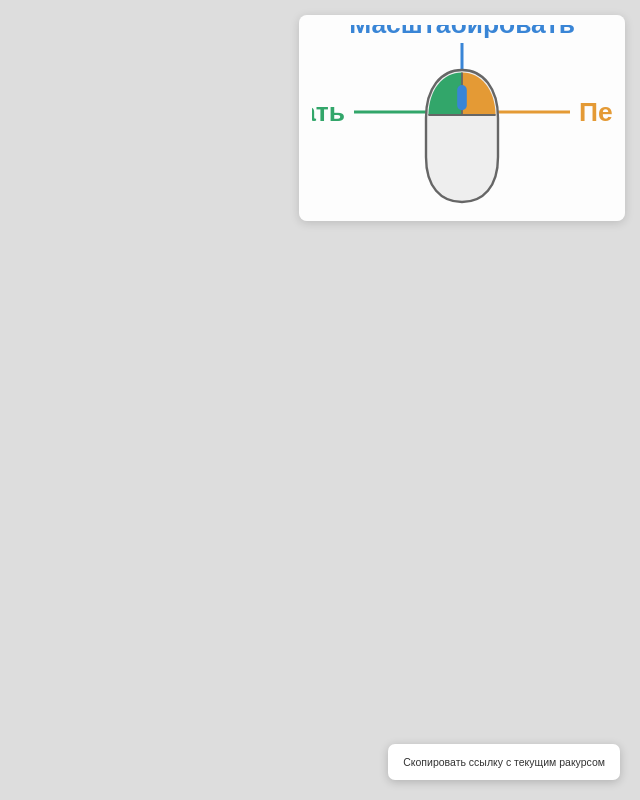
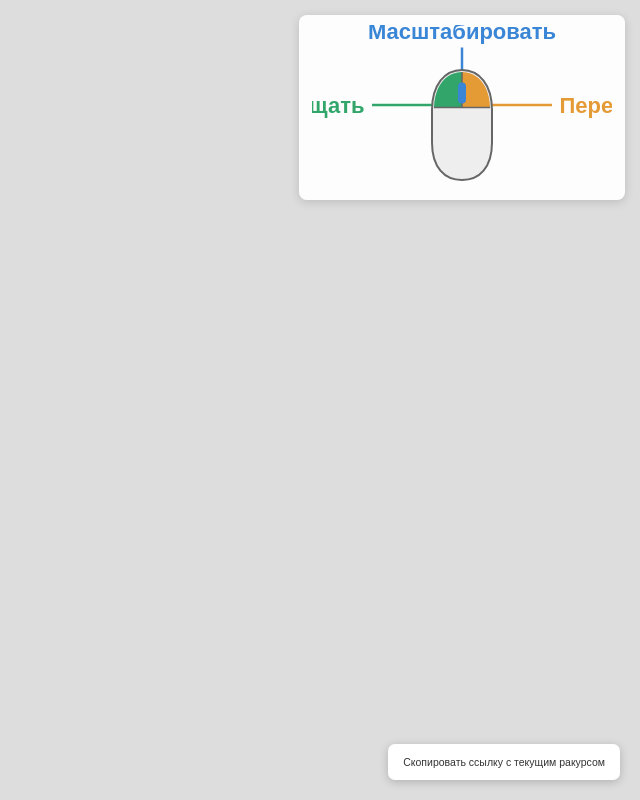
Before and after one commit to 3d-models-examples/3d-viewer, a plain HTML site: page index.html in a window 1280 px wide. Shown: the whole page, without its empty margins (640-1280 px from the left). Drawn offline with nearby package versions, Linux system fonts and the light colour scheme.

Commit message:
Update index.html

```diff
--- a/index.html
+++ b/index.html
@@ -191,7 +191,7 @@
 <div id="instructions">
 
 <svg id="mouseDiagram"
-     viewBox="350 35 500 310"
+     viewBox="300 20 600 330"
      xmlns="http://www.w3.org/2000/svg"
      style="width:100%; height:auto; display:block;">
 
```
